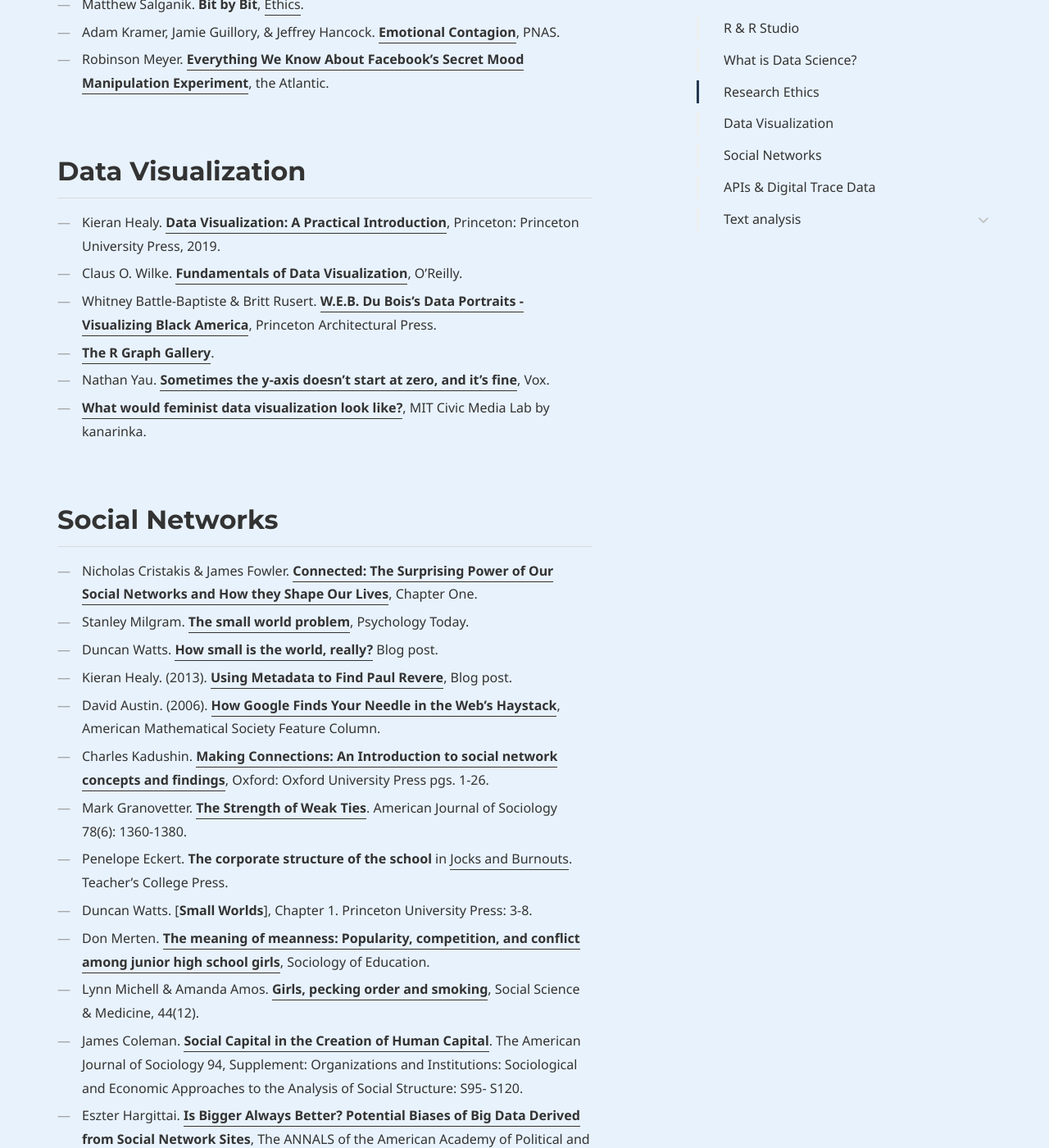
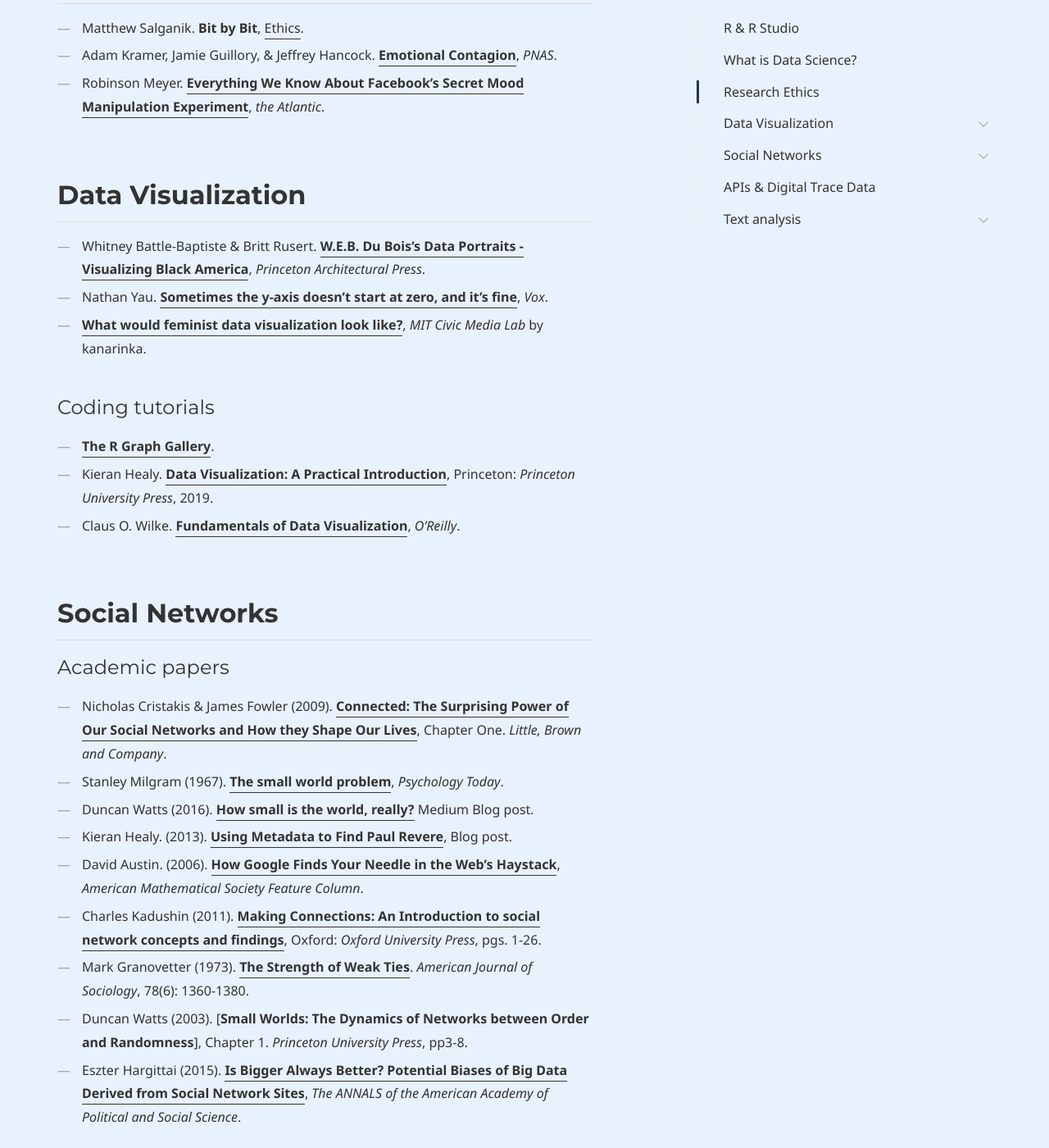
Before and after one commit to dssoc/dssoc.github.io, a Jekyll site: the page built from references.md, in a window 1280 px wide and 1400 px high, scrolled down 1699 px. Shown: the whole window at 82% size. Built offline with Jekyll 4.4.1, drawn with Linux system fonts in a browser that asks for light colours; some web fonts are replaced; some of the changed text lies outside the part shown.

Commit message:
update references page

```diff
--- a/references.md
+++ b/references.md
@@ -14,66 +14,69 @@
 ---
 
 ## R & R Studio
-- [Installing R (Mac / PC)](https://htmlpreview.github.io/?https://github.com/cbail/comp_soc_undergrad/blob/master/Installing_R/Installing-R-Tutorial.html)
-- [What are 'packages' in R?](http://r-pkgs.had.co.nz/intro.html)
-- [RStudio cheatsheets](https://rstudio.com/resources/cheatsheets/)
-- [R Style Guides](https://style.tidyverse.org/)
-- [R Markdown quick tour](https://rmarkdown.rstudio.com/authoring_quick_tour.html)
-- [R Markdown long tour](https://rmarkdown.rstudio.com/lesson-1.html)
+- [installing R (Mac / PC)](https://htmlpreview.github.io/?https://github.com/cbail/comp_soc_undergrad/blob/master/Installing_R/Installing-R-Tutorial.html)
+- [things to know about R](http://socviz.co/gettingstarted.html)
+- [what are 'packages' in R?](http://r-pkgs.had.co.nz/intro.html)
+- [primers](https://rstudio.cloud/learn/primers)
+- [cheatsheets](https://rstudio.com/resources/cheatsheets/)
+- [style guides](https://style.tidyverse.org/)
+- [markdown quick tour](https://rmarkdown.rstudio.com/authoring_quick_tour.html)
+- [markdown long tour](https://rmarkdown.rstudio.com/lesson-1.html)
 - [R vs Python for data analysis](https://www.datacamp.com/community/tutorials/r-or-python-for-data-analysis)
 - [R for Data Science](https://r4ds.had.co.nz/)
-- [Things to know about R](http://socviz.co/gettingstarted.html)
-- [R Primers](https://rstudio.cloud/learn/primers)
-- [Hands-On Programming with R](https://www.amazon.com/dp/1449359019/ref=cm_sw_su_dp)
-- [Advanced R](https://www.amazon.com/dp/1466586966/ref=cm_sw_su_dp)
-
+- [hands-On Programming with R](https://www.amazon.com/dp/1449359019/ref=cm_sw_su_dp)
+- [advanced R](https://www.amazon.com/dp/1466586966/ref=cm_sw_su_dp)
+<br/><br/>
 
 
 ## What is Data Science?
 
 - Matthew Salganik. **Bit by Bit**, (1) [Introduction](https://www.bitbybitbook.com/en/1st-ed/introduction/), (2) [Observing Behavior](https://www.bitbybitbook.com/en/1st-ed/observing-behavior/), and (3) [Asking Questions](https://www.bitbybitbook.com/en/1st-ed/asking-questions/).
-- Sendhil Mullainathan. [**Biased Algorithms Are Easier to Fix Than Biased People**](https://www.nytimes.com/2019/12/06/business/algorithm-bias-fix.html), *New York Times*.
 - David Donoho. [**50 Years of Data Science**](https://courses.csail.mit.edu/18.337/2015/docs/50YearsDataScience.pdf).
 - David Lazer, Alex (Sandy) Pentland, Lada Adamic, Sinan Aral .... [**Computational Social Science**](https://science.sciencemag.org/content/323/5915/721), *Science*.
 - David Lazer, Alex (Sandy) Pentland, Lada Adamic, Sinan Aral.... [**Life in the network: the coming age of computational social science**](https://www.ncbi.nlm.nih.gov/pmc/articles/PMC2745217/), *Science*.
 - Duncan Watts. [**Should social science be more solution-oriented?**](https://www.nature.com/articles/s41562-016-0015), *Nature*.
+- Sendhil Mullainathan. [**Biased Algorithms Are Easier to Fix Than Biased People**](https://www.nytimes.com/2019/12/06/business/algorithm-bias-fix.html), *New York Times*.
 - Eszter Hargittai. [**Is Bigger Always Better? Potential Biases of Big Data Derived from Social Network Sites**](https://journals.sagepub.com/doi/abs/10.1177/0002716215570866), *The ANNALS of the American Academy of Political and Social Science*.
 <br/><br/>
 
 ## Research Ethics
-
 - Matthew Salganik. **Bit by Bit**, [Ethics](https://www.bitbybitbook.com/en/1st-ed/ethics/).
-- Adam Kramer, Jamie Guillory, & Jeffrey Hancock. [**Emotional Contagion**](https://www.pnas.org/content/111/24/8788), PNAS.
-- Robinson Meyer. [**Everything We Know About Facebook's Secret Mood Manipulation Experiment**](https://www.theatlantic.com/technology/archive/2014/06/everything-we-know-about-facebooks-secret-mood-manipulation-experiment/373648/), the Atlantic.
+- Adam Kramer, Jamie Guillory, & Jeffrey Hancock. [**Emotional Contagion**](https://www.pnas.org/content/111/24/8788), *PNAS*.
+- Robinson Meyer. [**Everything We Know About Facebook's Secret Mood Manipulation Experiment**](https://www.theatlantic.com/technology/archive/2014/06/everything-we-know-about-facebooks-secret-mood-manipulation-experiment/373648/), *the Atlantic*.
 <br/><br/>
 
 
 ## Data Visualization
+- Whitney Battle-Baptiste & Britt Rusert. [**W.E.B. Du Bois's Data Portraits - Visualizing Black America**](https://www.papress.com/html/product.details.dna?isbn=9781616897062), *Princeton Architectural Press*.
+- Nathan Yau. [**Sometimes the y-axis doesn't start at zero, and it's fine**](https://flowingdata.com/2015/11/23/sometimes-the-y-axis-doesnt-start-at-zero-and-its-fine/), *Vox*.
+-  [**What would feminist data visualization look like?**](https://civic.mit.edu/2015/12/01/feminist-data-visualization/), *MIT Civic Media Lab* by kanarinka.
+<br/>
 
-- Kieran Healy. [**Data Visualization: A Practical Introduction**](http://socviz.co/), Princeton: Princeton University Press, 2019.
-- Claus O. Wilke. [**Fundamentals of Data Visualization**](https://serialmentor.com/dataviz/), O'Reilly.
-- Whitney Battle-Baptiste & Britt Rusert. [**W.E.B. Du Bois's Data Portraits - Visualizing Black America**](https://www.papress.com/html/product.details.dna?isbn=9781616897062), Princeton Architectural Press.
+#### Coding tutorials
 - [**The R Graph Gallery**](https://www.r-graph-gallery.com/).
-- Nathan Yau. [**Sometimes the y-axis doesn't start at zero, and it's fine**](https://flowingdata.com/2015/11/23/sometimes-the-y-axis-doesnt-start-at-zero-and-its-fine/), Vox.
--  [**What would feminist data visualization look like?**](https://civic.mit.edu/2015/12/01/feminist-data-visualization/), MIT Civic Media Lab by kanarinka.
+- Kieran Healy. [**Data Visualization: A Practical Introduction**](http://socviz.co/), Princeton: *Princeton University Press*, 2019.
+- Claus O. Wilke. [**Fundamentals of Data Visualization**](https://serialmentor.com/dataviz/), *O'Reilly*.
 <br/><br/>
 
+
 ## Social Networks
-
-- Nicholas Cristakis & James Fowler. [**Connected: The Surprising Power of Our Social Networks and How they Shape Our Lives**](http://connectedthebook.com/pdf/excerpt.pdf), Chapter One.
-- Stanley Milgram. [**The small world problem**](http://snap.stanford.edu/class/cs224w-readings/milgram67smallworld.pdf), Psychology Today.
-- Duncan Watts. [**How small is the world, really?**](https://medium.com/@duncanjwatts/how-small-is-the-world-really-736fa21808ba) Blog post.
+#### Academic papers
+- Nicholas Cristakis & James Fowler (2009). [**Connected: The Surprising Power of Our Social Networks and How they Shape Our Lives**](http://connectedthebook.com/pdf/excerpt.pdf), Chapter One. *Little, Brown and Company*.
+- Stanley Milgram (1967). [**The small world problem**](http://snap.stanford.edu/class/cs224w-readings/milgram67smallworld.pdf), *Psychology Today*.
+- Duncan Watts (2016). [**How small is the world, really?**](https://medium.com/@duncanjwatts/how-small-is-the-world-really-736fa21808ba) Medium Blog post.
 - Kieran Healy. (2013). [**Using Metadata to Find Paul Revere**](https://kieranhealy.org/blog/archives/2013/06/09/using-metadata-to-find-paul-revere/), Blog post.
 - David Austin. (2006). [**How Google Finds Your Needle in the Web's Haystack**](http://www.ams.org/publicoutreach/feature-column/fcarc-pagerank),
-American Mathematical Society Feature Column.
-- Charles Kadushin. [**Making Connections: An Introduction to social network concepts and findings**](https://www.amazon.com/Understanding-Social-Networks-Theories-Concepts/dp/0195379470), Oxford: Oxford University Press pgs. 1-26.
-- Mark Granovetter. [**The Strength of Weak Ties**](https://www.jstor.org/stable/2776392?seq=1). American Journal of Sociology 78(6): 1360-1380.
-- Penelope Eckert. **The corporate structure of the school** in [Jocks and Burnouts](https://www.amazon.com/Jocks-Burnouts-Social-Categories-Identity/dp/0807729639). Teacher's College Press.
-- Duncan Watts. [**Small Worlds**], Chapter 1. Princeton University Press: 3-8.
-- Don Merten. [**The meaning of meanness: Popularity, competition, and conflict among junior high school girls**](https://www.jstor.org/stable/pdf/2673207.pdf?seq=1), Sociology of Education.
-- Lynn Michell & Amanda Amos. [**Girls, pecking order and smoking**](https://www.ncbi.nlm.nih.gov/pubmed/9194247), Social Science & Medicine, 44(12).
-- James Coleman. [**Social Capital in the Creation of Human Capital**](https://www.jstor.org/stable/2780243?seq=1). The American Journal of Sociology 94, Supplement: Organizations and Institutions: Sociological and Economic Approaches to the Analysis of Social Structure: S95- S120.
-- Eszter Hargittai. [**Is Bigger Always Better? Potential Biases of Big Data Derived from Social Network Sites**](https://journals.sagepub.com/doi/abs/10.1177/0002716215570866), The ANNALS of the American Academy of Political and Social Science.
+*American Mathematical Society Feature Column*.
+- Charles Kadushin (2011). [**Making Connections: An Introduction to social network concepts and findings**](https://www.amazon.com/Understanding-Social-Networks-Theories-Concepts/dp/0195379470), Oxford: *Oxford University Press*, pgs. 1-26.
+- Mark Granovetter (1973). [**The Strength of Weak Ties**](https://www.jstor.org/stable/2776392?seq=1). *American Journal of Sociology*, 78(6): 1360-1380.
+- Duncan Watts (2003). [**Small Worlds: The Dynamics of Networks between Order and Randomness**], Chapter 1. *Princeton University Press*, pp3-8.
+- Eszter Hargittai (2015). [**Is Bigger Always Better? Potential Biases of Big Data Derived from Social Network Sites**](https://journals.sagepub.com/doi/abs/10.1177/0002716215570866), *The ANNALS of the American Academy of Political and Social Science*.
+<br/>
+
+#### `Coding tutorials`
+- [`tidygraph`](https://www.data-imaginist.com/2017/introducing-tidygraph/)
+- Jesse Sadler (2017). [Introduction to Network Analysis with R Creating static and interactive network graphs](https://www.jessesadler.com/post/network-analysis-with-r/)
 <br/><br/>
 
 
```
